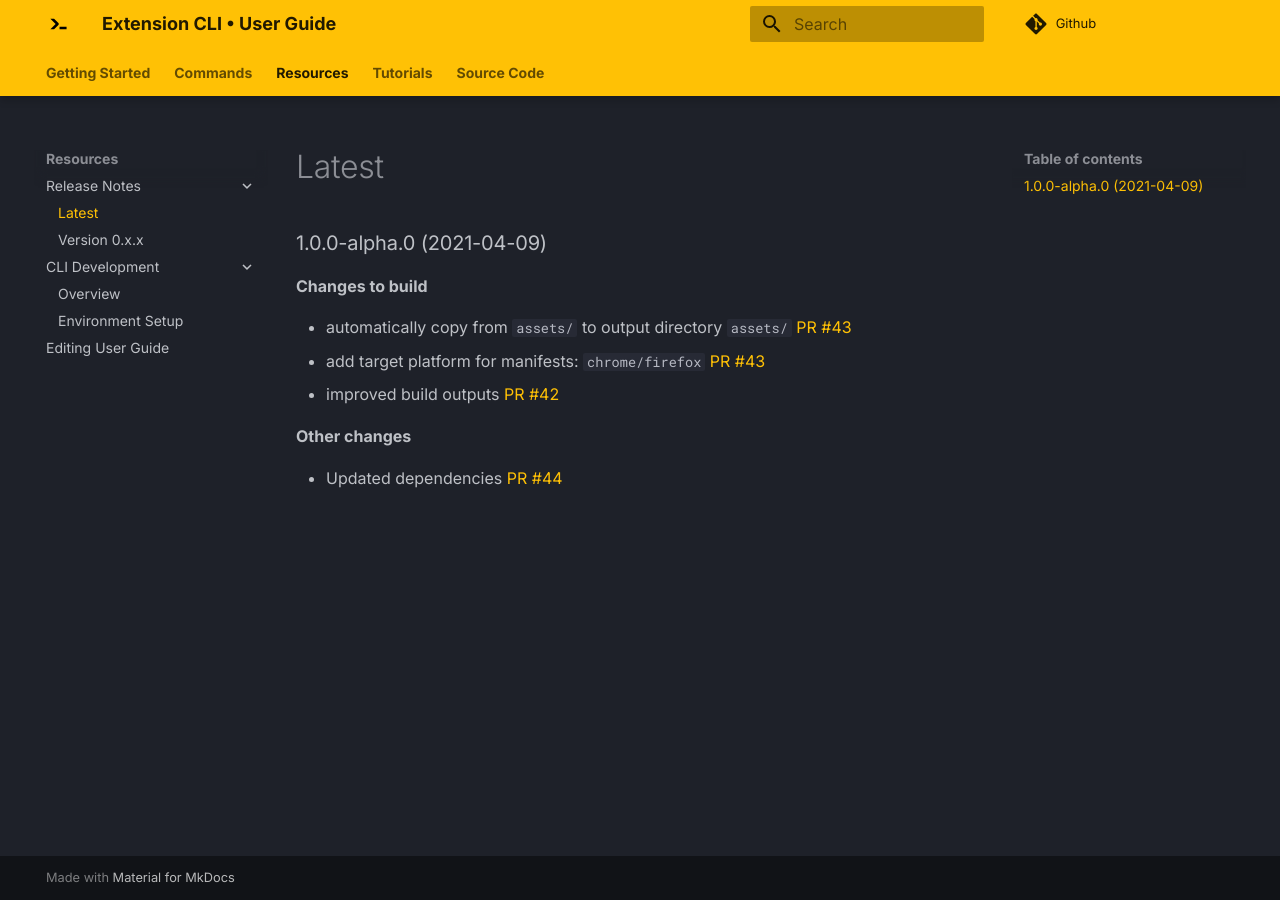
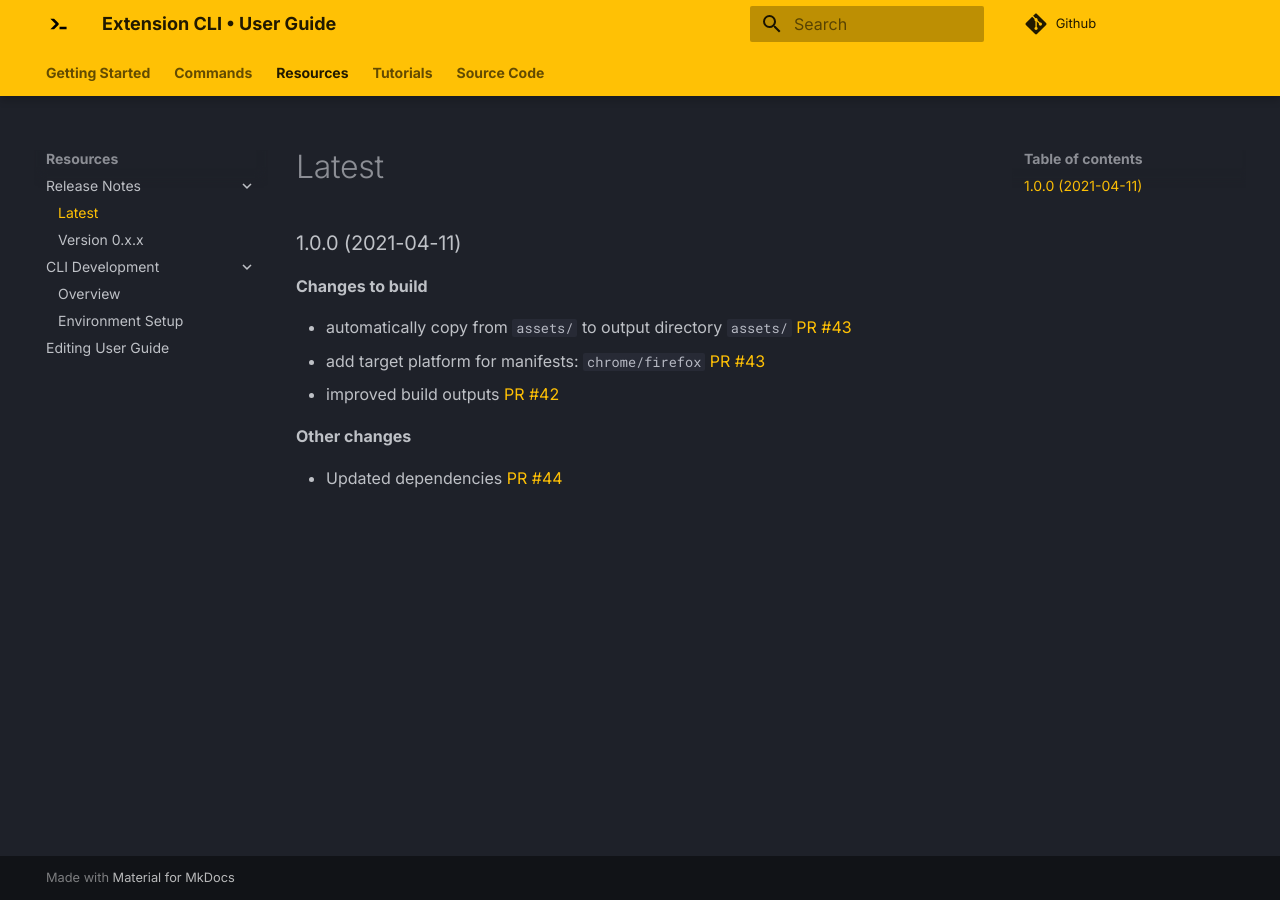
Before and after one commit to MobileFirstLLC/extension-cli, an MkDocs documentation site: the page built from guide/09-release-notes.md, in a window 1280 px wide. Built offline with MkDocs 1.6.1 and Material for MkDocs 9.7.7, drawn with Linux system fonts in a browser that asks for light colours; comment, search, counter and statistics services are not loaded.

Commit message:
docs: release notes

```diff
--- a/guide/09-release-notes.md
+++ b/guide/09-release-notes.md
@@ -1,5 +1,5 @@
 
-### 1.0.0-alpha.0 (2021-04-09)
+### 1.0.0 (2021-04-11)
 
 **Changes to build**
 
```
